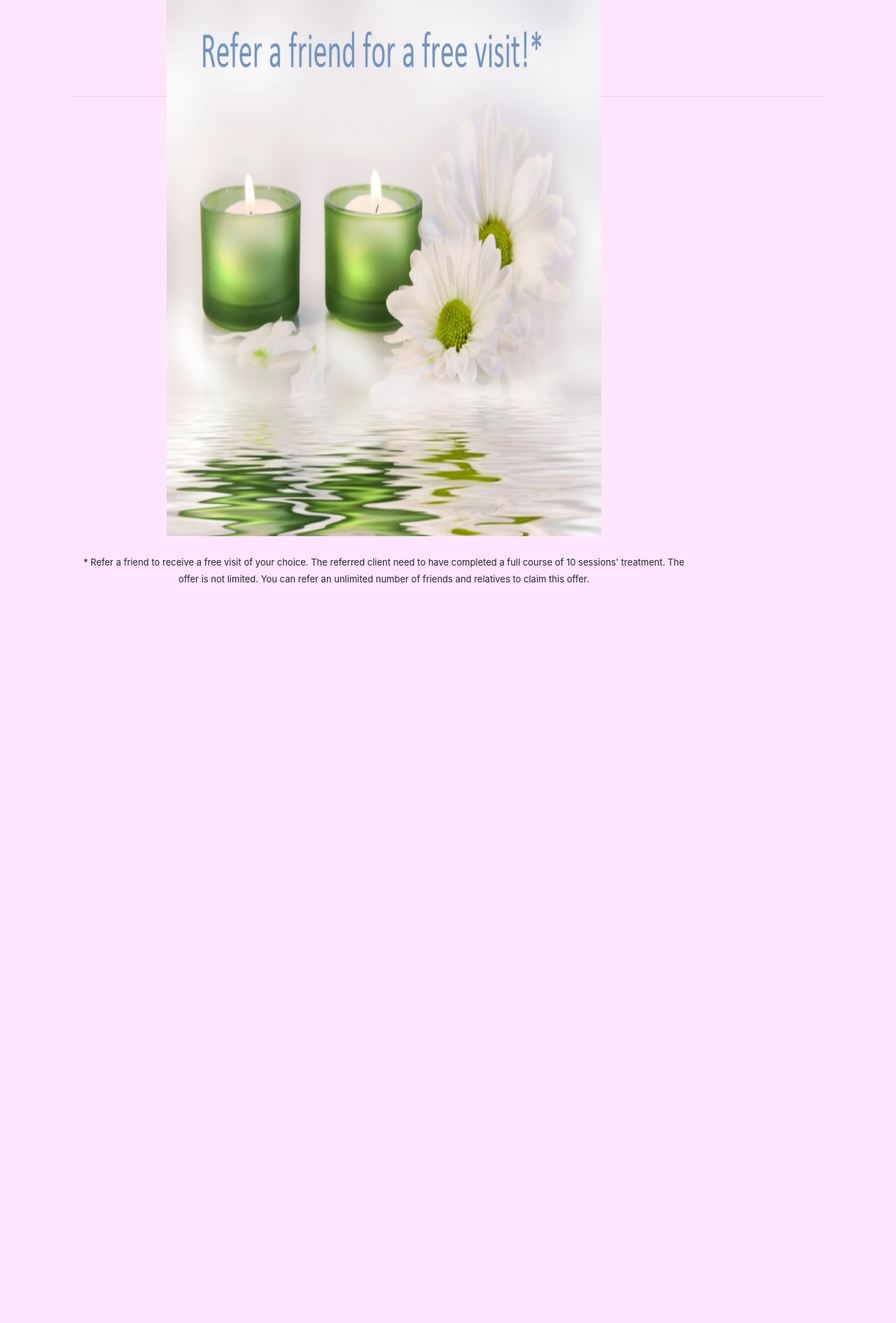
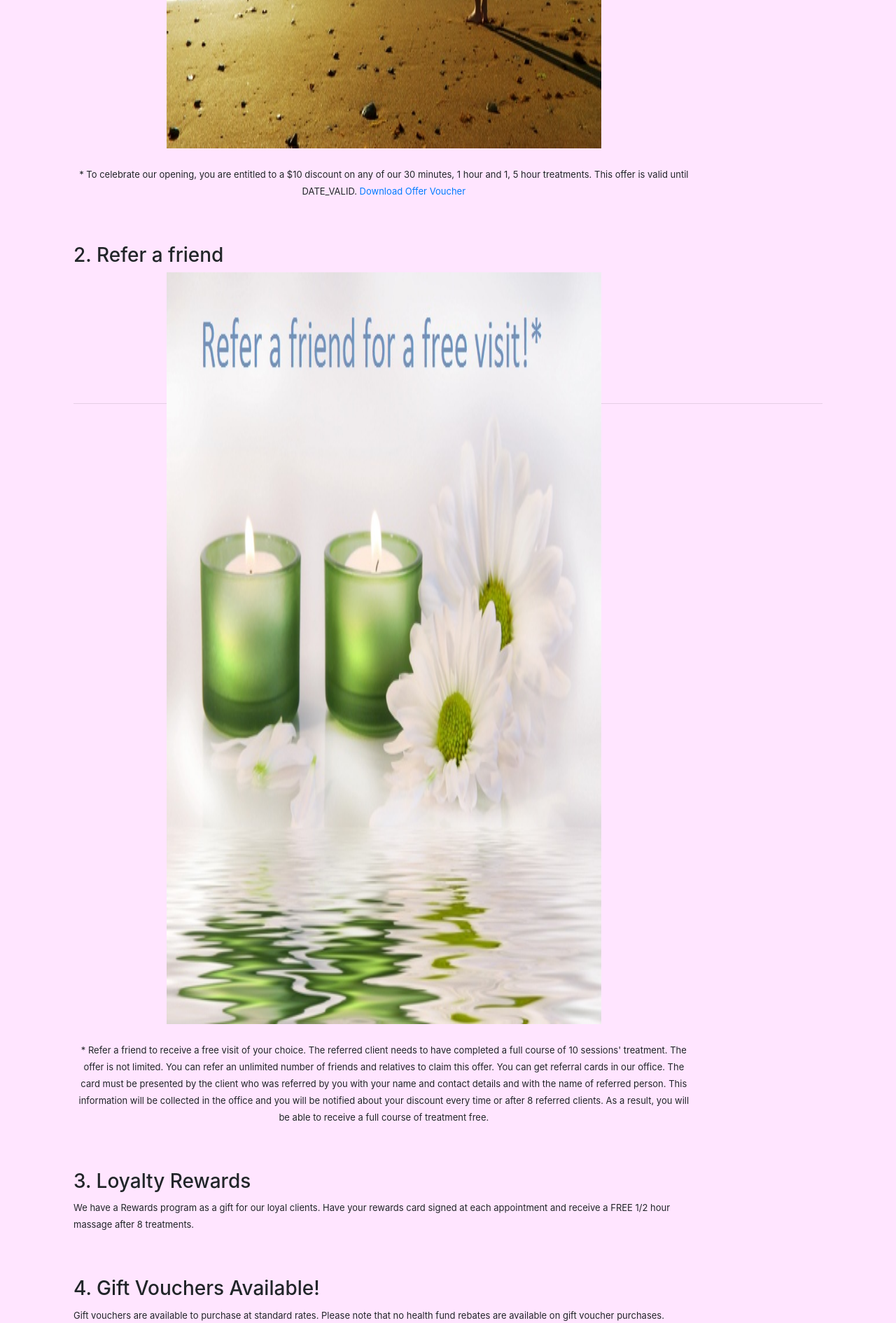
Before and after one commit to nickpunch/rmrc7, a PHP site: page /hot_deals.html in a window 1280 px wide. Shown: the part 1422-3312 px from the top of the page at 70% size. Before the commit the page ends 2254 px from the top, so only its background shows below. Run offline with PHP 8.4, Linux system fonts and the light colour scheme; some libraries are stand-ins or nearby versions.

Commit message:
Changes to rewards and faq

```diff
--- a/about.html
+++ b/about.html
@@ -97,7 +97,7 @@
     </br>
 
     <footer>
-        <p align="center"><font size="1">4 Bulman Street, Norman Gardens. Phone: 0421951353.</br>
+        <p align="center"><font size="2">4 Bulman Street, Norman Gardens. Phone: 0421951353.</br>
 		Monday to Friday 8:00AM to 8:00PM. Saturday 9:00AM to 4:00PM.</br>
 		&copy; RMRC 2013</font></p>
 	</footer>
--- a/benefits.html
+++ b/benefits.html
@@ -112,7 +112,7 @@
 
     </br>
     <footer>
-        <p align="center"><font size="1">4 Bulman Street, Norman Gardens. Phone: 0421951353.</br>
+        <p align="center"><font size="2">4 Bulman Street, Norman Gardens. Phone: 0421951353.</br>
 		Monday to Friday 8:00AM to 8:00PM. Saturday 9:00AM to 4:00PM.</br>
 		&copy; RMRC 2013</font></p>
 	</footer>
--- a/hot_deals.html
+++ b/hot_deals.html
@@ -81,6 +81,7 @@
 				<h2>CHECK OUT THESE EXCITING NEW OFFERS!</h2>
 
 			</br>
+			<h3 align="left">1. Celebrating our opening!</h3>
 			<img src="./img/sunad1.jpg" alt='image' width='70%' height='70%'>
 			</br></br>
 			<p><font size='2'>* To celebrate our opening, you are entitled to a $10 discount on any of our
@@ -88,12 +89,28 @@
 			</font></p>
 
 			</br></br>
+			<h3 align="left">2. Refer a friend</h3>
 			<img src="./img/rel.jpg" alt='image' width='70%' height='70%'>
 			</br></br>
-			<p><font size='2'>* Refer a friend to receive a free visit of your choice. The referred client need to have
-			completed a full course of 10 sessions' treatment.
-			The offer is not limited. You can refer an unlimited number of friends and relatives to claim this offer.</font></p>
-        </div>
+			<p><font size='2'>* Refer a friend to receive a free visit of your choice. The referred client needs to have
+			completed a full course of 10 sessions' treatment. The offer is not limited. You can refer an unlimited number
+			of friends and relatives to claim this offer. You can get referral cards in our office. The card must be presented by
+			the client who was referred by you with your name and contact details and with the name of referred person.
+			This information will be collected in the office and you will be notified about your discount every time or
+			after 8 referred clients. As a result, you will be able to receive a full course of treatment free.</font></p>
+
+			</br></br>
+			<h3 align="left">3. Loyalty Rewards</h3>
+			<p align="left"><font size='2'>We have a Rewards program as a gift for our loyal clients. Have your rewards card signed
+			at each appointment and receive a FREE 1/2 hour massage after 8 treatments. </font></p>
+
+			</br></br>
+			<h3 align="left">4. Gift Vouchers Available!</h3>
+			<p align="left"><font size='2'>Gift vouchers are available to purchase at standard rates. Please note that no health fund
+			rebates are available on gift voucher purchases. </font></p>
+
+
+		</div>
 
     </div>
 
@@ -101,7 +118,7 @@
 
     </br>
     <footer>
-        <p align="center"><font size="1">4 Bulman Street, Norman Gardens. Phone: 0421951353.</br>
+        <p align="center"><font size="2">4 Bulman Street, Norman Gardens. Phone: 0421951353.</br>
 		Monday to Friday 8:00AM to 8:00PM. Saturday 9:00AM to 4:00PM.</br>
 		&copy; RMRC 2013</font></p>
 	</footer>
--- a/index.php
+++ b/index.php
@@ -111,7 +111,7 @@
 
 		</br>
 	<footer>
-        <p align="center"><font size="1">4 Bulman Street, Norman Gardens. Phone: 0421951353.</br>
+        <p align="center"><font size="2">4 Bulman Street, Norman Gardens. Phone: 0421951353.</br>
 		Monday to Friday 8:00AM to 8:00PM. Saturday 9:00AM to 4:00PM.</br>
 		&copy; RMRC 2013</font></p>
 	</footer>
--- a/services.html
+++ b/services.html
@@ -103,7 +103,7 @@
 
     </br>
     <footer>
-        <p align="center"><font size="1">4 Bulman Street, Norman Gardens. Phone: 0421951353.</br>
+        <p align="center"><font size="2">4 Bulman Street, Norman Gardens. Phone: 0421951353.</br>
 		Monday to Friday 8:00AM to 8:00PM. Saturday 9:00AM to 4:00PM.</br>
 		&copy; RMRC 2013</font></p>
 	</footer>
--- a/why_remedial.html
+++ b/why_remedial.html
@@ -133,7 +133,7 @@
 
     </br>
     <footer>
-        <p align="center"><font size="1">4 Bulman Street, Norman Gardens. Phone: 0421951353.</br>
+        <p align="center"><font size="2">4 Bulman Street, Norman Gardens. Phone: 0421951353.</br>
 		Monday to Friday 8:00AM to 8:00PM. Saturday 9:00AM to 4:00PM.</br>
 		&copy; RMRC 2013</font></p>
 	</footer>
```
Also changed, not shown: contact.html (+5 -5 lines), faq.html (+5 -5 lines).
